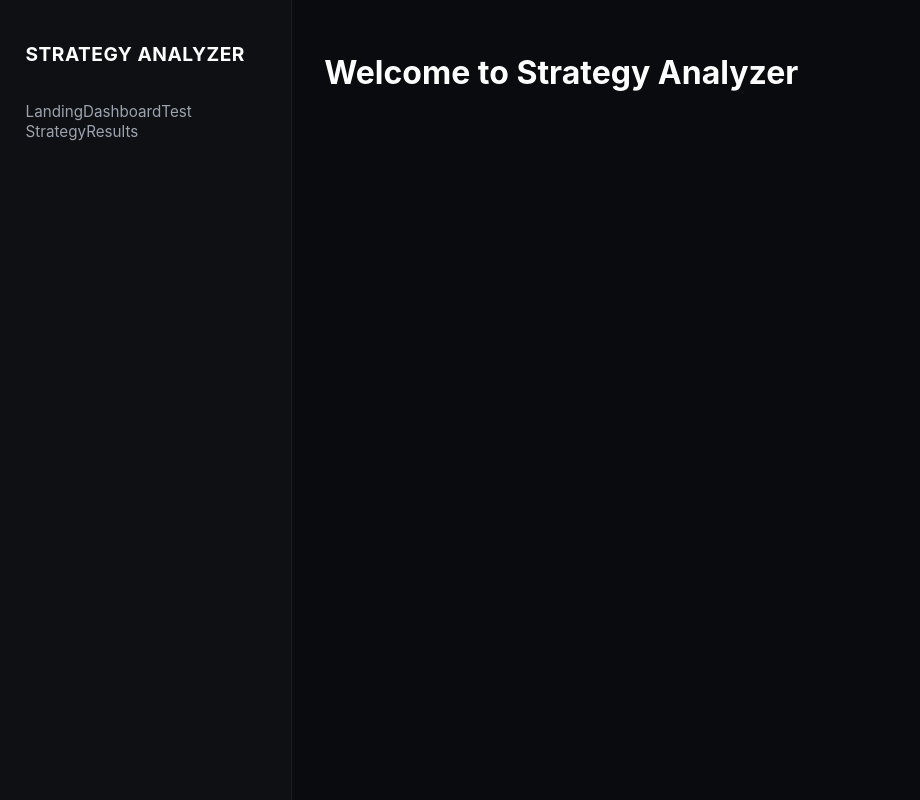
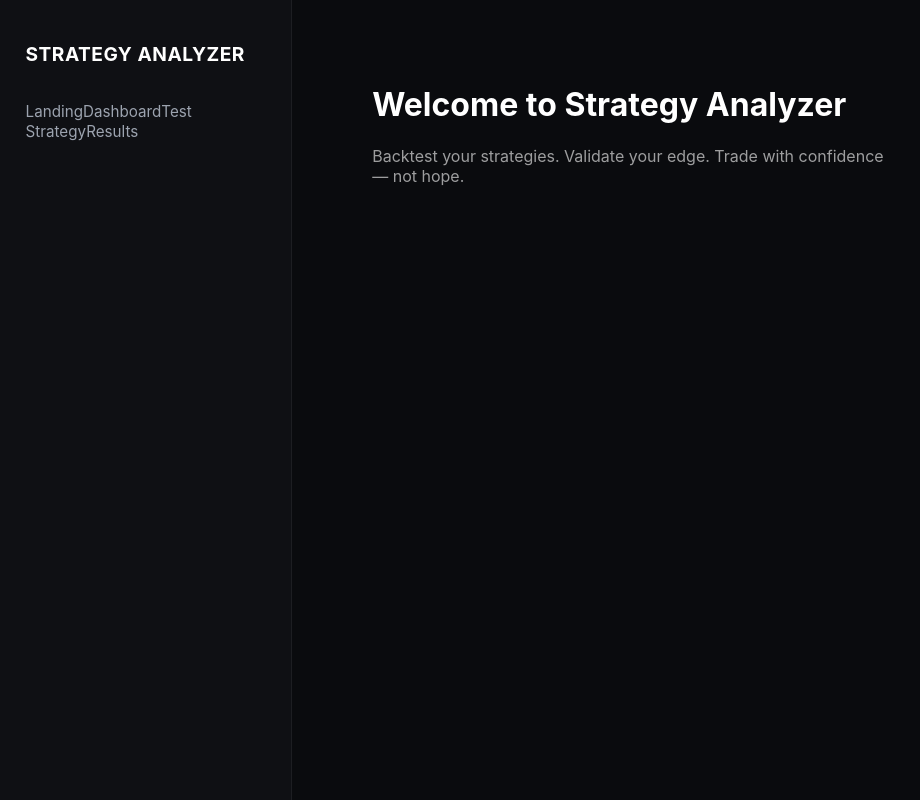
Before and after one commit to niv223/strategy-analyzer1, a React (Vite) app: page / in a window 1280 px wide. Shown: the whole page, without its empty margins (0-920 px from the left). Built offline with nearby package versions, Linux system fonts and the light colour scheme.

Commit message:
Update Landing.jsx

```diff
--- a/src/pages/Landing.jsx
+++ b/src/pages/Landing.jsx
@@ -1 +1,12 @@
-export default function Landing(){return <h1>Welcome to Strategy Analyzer</h1>}
+export default function Landing() {
+  return (
+    <div className="page">
+      <h1 style={{ fontSize:"2rem", fontWeight:"700" }}>
+        Welcome to Strategy Analyzer
+      </h1>
+      <p style={{ opacity:.6, maxWidth:"520px", marginTop:"1rem" }}>
+        Backtest your strategies. Validate your edge. Trade with confidence — not hope.
+      </p>
+    </div>
+  );
+}
```
